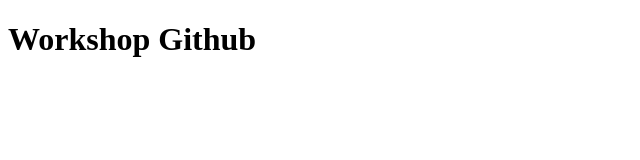
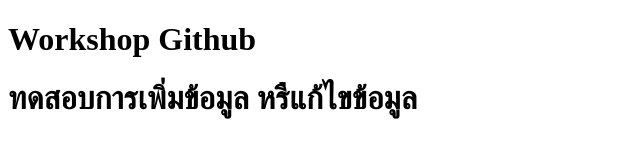
Before and after one commit to lab104105/Workshop_Github, a plain HTML site: page index.html in a window 1280 px wide. Shown: the whole page, without its empty margins (0-640 px from the left). Drawn offline with Linux system fonts and the light colour scheme.

Commit message:
V2_Update index.html
มีการเพิ่ม tag h1 ทดสอบการเพิ่มข้อมูล หรืแก้ไขข้อมูล

```diff
--- a/index.html
+++ b/index.html
@@ -7,6 +7,6 @@
 </head>
 <body>
     <h1>Workshop Github</h1>
-
+    <h1>ทดสอบการเพิ่มข้อมูล หรืแก้ไขข้อมูล</h1>
 </body>
 </html>
```
